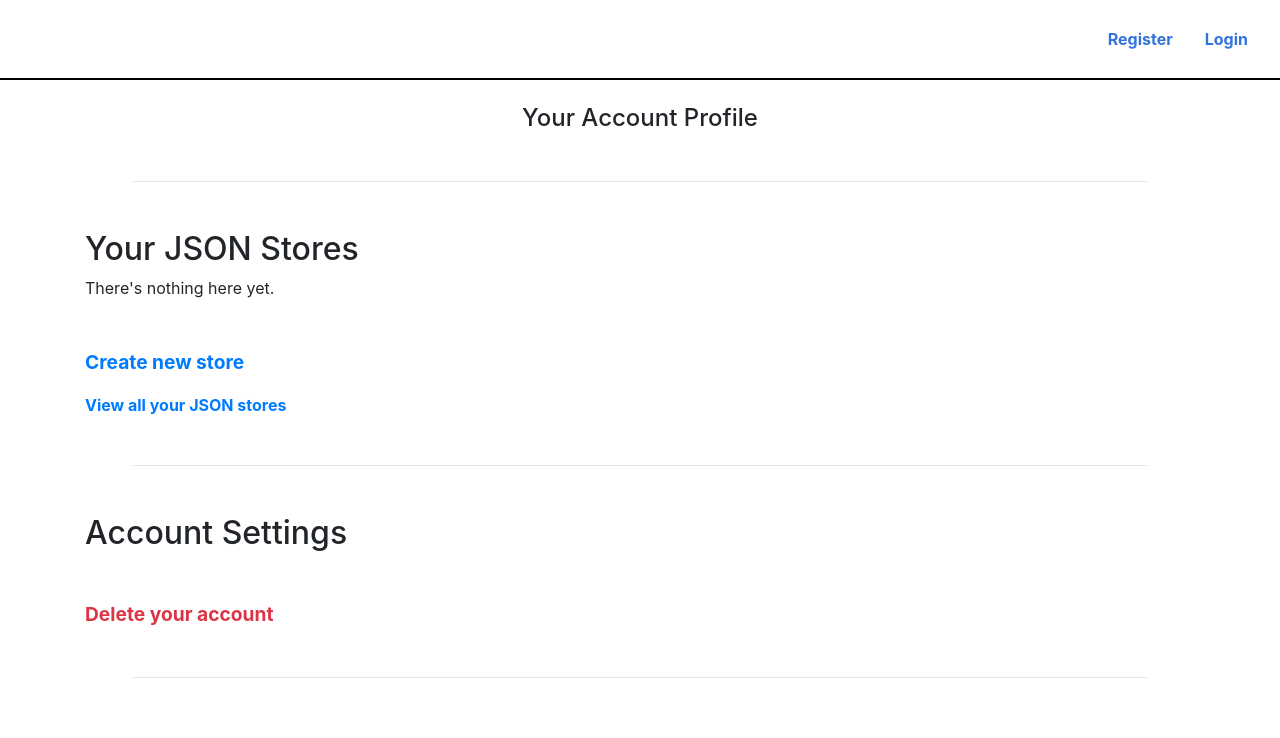
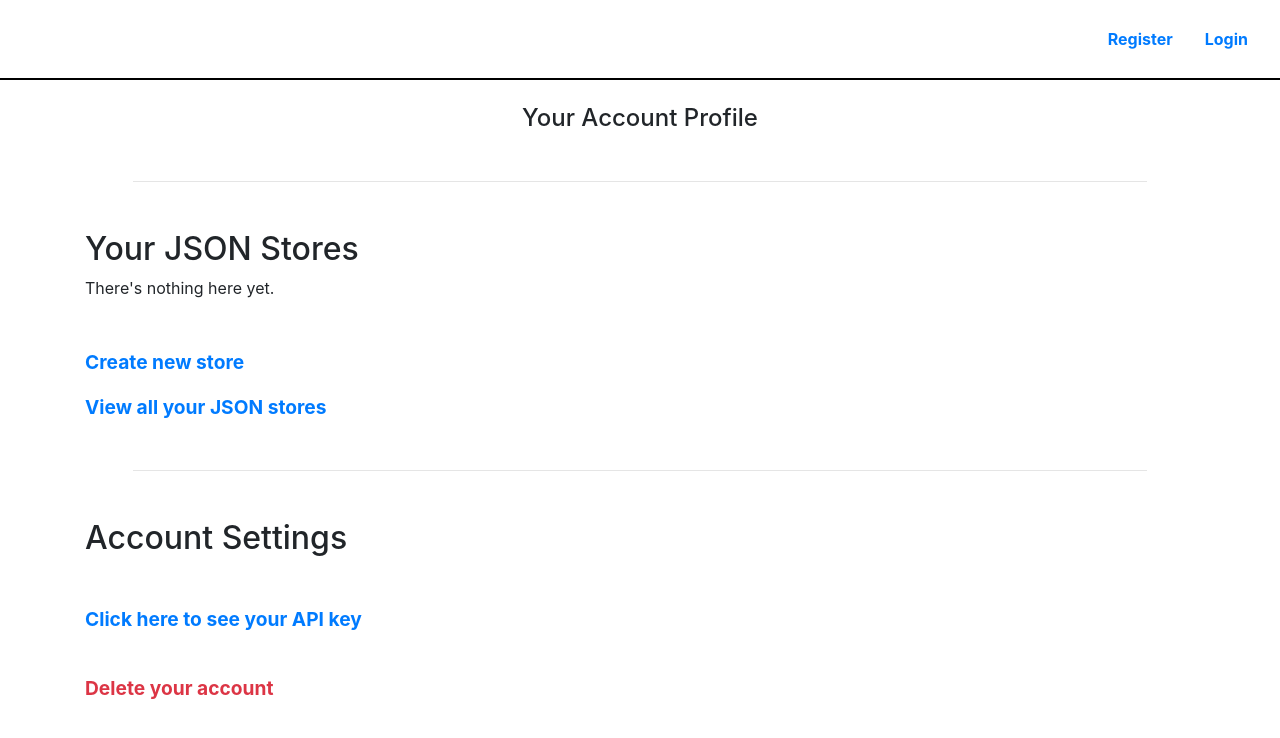
Before and after one commit to arcanemachine/django-jsonsaver, a Django app: template users/templates/users/user_detail.html in a window 1280 px wide. Shown: the top 738 px of the page. Run offline with Django 3.2, Linux system fonts and the light colour scheme; the template is opened without the code that fills it, so the values that code supplies are empty; parts of the project's set-up code (start-up, migrations or seed data) failed here and were passed over; some libraries are stand-ins or nearby versions.

Commit message:
Create API key on user account activation, show on user_detail

```diff
--- a/jsonsaver/templates/jsonsaver/jsonstore_detail.html
+++ b/jsonsaver/templates/jsonsaver/jsonstore_detail.html
@@ -75,12 +75,10 @@
 {% endblock content %}
 
 {% block style %}
-<style>
 
 .store-data-output {
   background-color: #eee;
   border-radius: 0.5rem;
 }
 
-</style>
 {% endblock style %}
--- a/static/css/base.css
+++ b/static/css/base.css
@@ -97,6 +97,12 @@ ul {
   font-weight: bold;
 }
 
+.bottom-links-continued {
+  list-style-type: '- ';
+  font-size: 1.2rem;
+  font-weight: bold;
+}
+
 /* text */
 .bold {
   font-weight: bold;
@@ -110,12 +116,17 @@ ul {
   cursor: pointer;
 }
 
+.no-select {
+  user-select: none;
+}
+
 .text-center {
   text-align: center;
 }
 
 .unstyled-link {
-  color: #3273dc;
+  cursor: pointer;
+  color: #007BFF;
   text-decoration: none;
   font-weight: bold;
 }
--- a/templates/base.html
+++ b/templates/base.html
@@ -14,12 +14,17 @@
     <script src="https://cdnjs.cloudflare.com/ajax/libs/popper.js/1.12.9/umd/popper.min.js" integrity="sha384-ApNbgh9B+Y1QKtv3Rn7W3mgPxhU9K/ScQsAP7hUibX39j7fakFPskvXusvfa0b4Q" crossorigin="anonymous"></script-->
 
     {% block head_script %}{% endblock head_script %}
+  <style>
     {% block style %}{% endblock style %}
+  </style>
 
 
   </head>
   <body>
-    <script>0</script>
+    <script>
+      0;
+    {% block body_start_script %}{% endblock body_start_script %}
+    </script>
 
     <noscript>
       <h3>This page requires JavaScript. Please enable JavaScript to continue.</h3>
--- a/templates/project_root.html
+++ b/templates/project_root.html
@@ -112,7 +112,6 @@
 {% endblock content %}
 
 {% block style %}
-<style>
 
 .content-title {
   margin-top: 3.5rem;
@@ -128,5 +127,4 @@
   color: #bbb;
 }
 
-</style>
 {% endblock style %}
--- a/users/templates/users/user_detail.html
+++ b/users/templates/users/user_detail.html
@@ -1,24 +1,36 @@
 {% extends 'base.html' %}
 
 {% block title %}User Info - {{ user.username }}{% endblock %}
-
 {% block body_title %}{{ user.username }}{% endblock %}
 {% block body_subheading %}Your Account Profile{% endblock %}
 
+{% block body_start_script %}
+async function showApiKey() {
+  let apiKeyPlaceholder = document.querySelector('#api-key-placeholder');
+  let userToken = '{{ user_token }}'
+  if (userToken) {
+    apiKeyPlaceholder.textContent = `Your API key is '${userToken}'`;
+  }
+}
+{% endblock body_start_script %}
 {% block content %}
 
-<hr class="m-5">
+<hr class="m-5" />
 
 {% include 'jsonsaver/jsonstore_list_template.html' %}
-<p>
-  <a href="{% url 'jsonsaver:jsonstore_list' %}">View all your JSON stores</a>
-</p>
+<div class="bottom-links-continued">
+  <p><a href="{% url 'jsonsaver:jsonstore_list' %}">View all your JSON stores</a></p>
+</div>
 
-<hr class="m-5">
+<hr class="m-5" />
 
 <h2 class="mt-6">Account Settings</h2>
 
 <div class="bottom-links">
+  <p>
+    <div class="unstyled-link no-select" onclick="showApiKey()">Click here to see your API key</div>
+    <div id="api-key-placeholder" class="api-key-placeholder">&nbsp;</div>
+  </p>
   <p>
     <a class="text-danger"
        href="{% url 'users:user_delete' %}">
@@ -27,5 +39,14 @@
   </p>
 </div>
 
-<hr class="m-5">
 {% endblock content %}
+{% block style %}
+
+.api-key-placeholder {
+  font-size: 1rem;
+  font-weight: unset;
+  margin-bottom: 0;
+  padding-bottom: 0;
+}
+
+{% endblock style %}
```
Also changed, not shown: users/views.py (+7 -2 lines).
